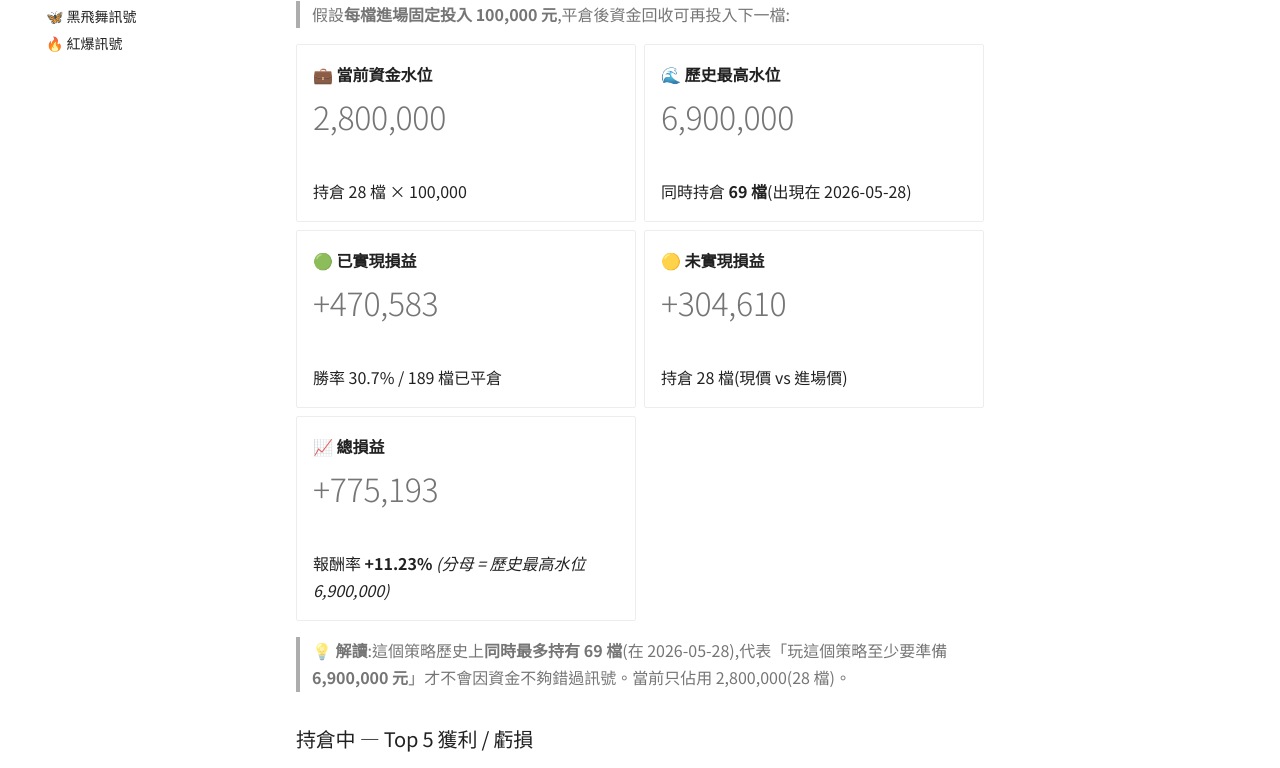
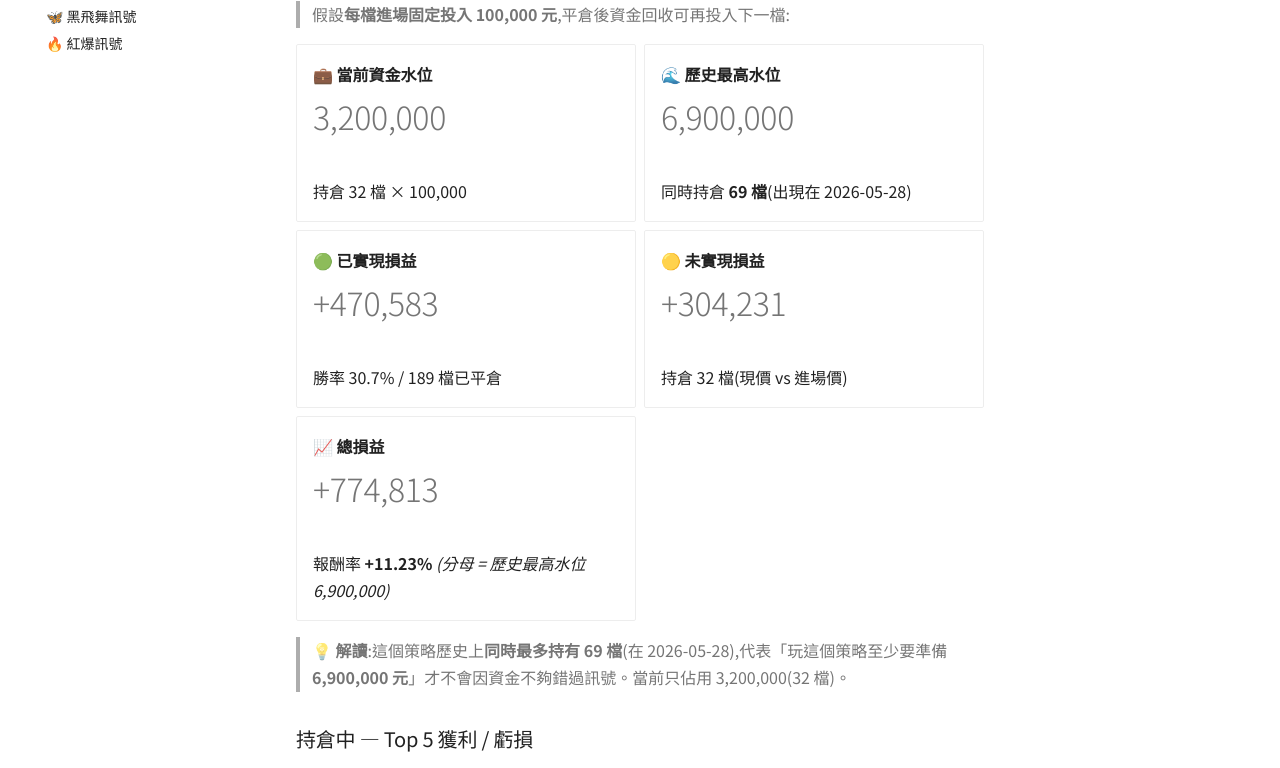
Before and after one commit to ShoppingLiao/stock-analysis-public, an MkDocs documentation site: the page built from docs/signals_capital.md, in a window 1280 px wide and 1400 px high, scrolled down 359 px. Shown: the part 167-935 px from the top of the window. Built offline with MkDocs 1.6.1 and Material for MkDocs 9.7.7, drawn with Linux system fonts in a browser that asks for light colours; comment, search, counter and statistics services are not loaded; some of the changed text lies outside the part shown.

Commit message:
docs(signals): update BB + RB + capital (2026-06-22)

```diff
--- a/docs/signals_capital.md
+++ b/docs/signals_capital.md
@@ -17,9 +17,9 @@
 
 -   **💼 當前資金水位**
 
-    # 2,800,000
+    # 3,200,000
 
-    持倉 28 檔 × 100,000
+    持倉 32 檔 × 100,000
 
 -   **🌊 歷史最高水位**
 
@@ -35,19 +35,19 @@
 
 -   **🟡 未實現損益**
 
-    # +304,610
+    # +304,231
 
-    持倉 28 檔(現價 vs 進場價)
+    持倉 32 檔(現價 vs 進場價)
 
 -   **📈 總損益**
 
-    # +775,193
+    # +774,813
 
     報酬率 **+11.23%** _(分母 = 歷史最高水位 6,900,000)_
 
 </div>
 
-> **💡 解讀**:這個策略歷史上**同時最多持有 69 檔**(在 2026-05-28),代表「玩這個策略至少要準備 **6,900,000 元**」才不會因資金不夠錯過訊號。當前只佔用 2,800,000(28 檔)。
+> **💡 解讀**:這個策略歷史上**同時最多持有 69 檔**(在 2026-05-28),代表「玩這個策略至少要準備 **6,900,000 元**」才不會因資金不夠錯過訊號。當前只佔用 3,200,000(32 檔)。
 
 ### 持倉中 — Top 5 獲利 / 虧損
 
@@ -139,9 +139,9 @@
 
 -   **💼 當前資金水位**
 
-    # 18,300,000
+    # 18,700,000
 
-    BB 2,800,000 + RB 15,500,000
+    BB 3,200,000 + RB 15,500,000
 
 -   **🌊 兩策略歷史最高水位**
 
@@ -157,13 +157,13 @@
 
 -   **🟡 未實現損益**
 
-    # +3,711,098
+    # +3,710,719
 
-    BB +304,610 + RB +3,406,488
+    BB +304,231 + RB +3,406,488
 
 -   **📈 總損益**
 
-    # +3,957,614
+    # +3,957,235
 
     報酬率 **+17.67%** _(分母 = 兩策略歷史最高水位)_
 
```
Also changed, not shown: other parts of docs/signals_capital.md (+2 -2 lines), docs/signals_black_butterfly.md (+6 -1 lines).
